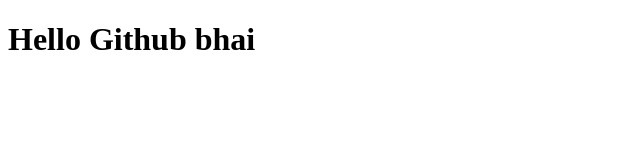
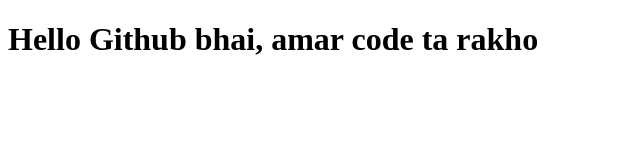
Before and after one commit to mrkhan-dev/my-first-github-repo, a plain HTML site: page index.html in a window 1280 px wide. Shown: the whole page, without its empty margins (0-640 px from the left). Drawn offline with Linux system fonts and the light colour scheme.

Commit message:
added some text to h1 para

```diff
--- a/index.html
+++ b/index.html
@@ -6,6 +6,6 @@
     <title>My first repo</title>
   </head>
   <body>
-    <h1>Hello Github bhai</h1>
+    <h1>Hello Github bhai, amar code ta rakho</h1>
   </body>
 </html>
```
